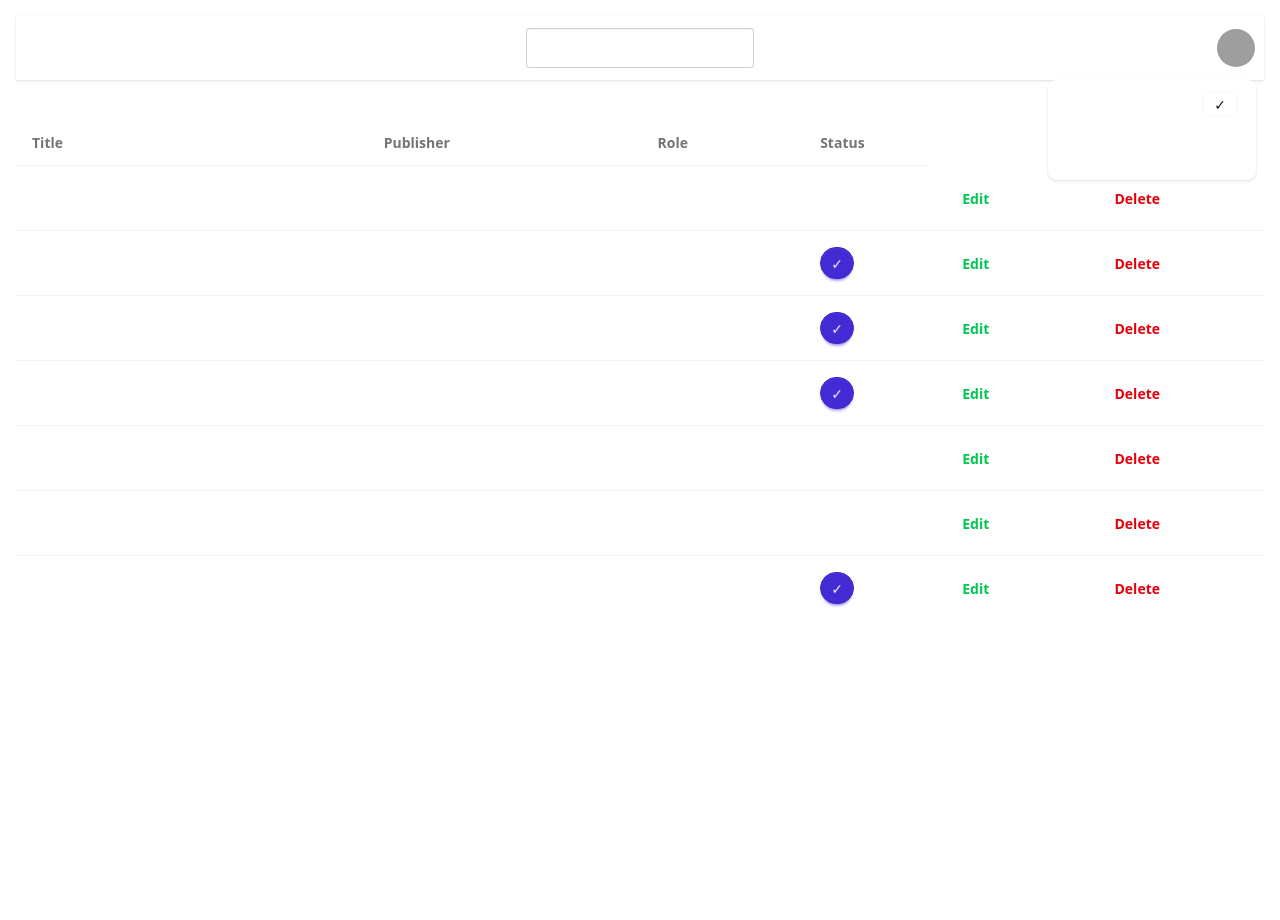
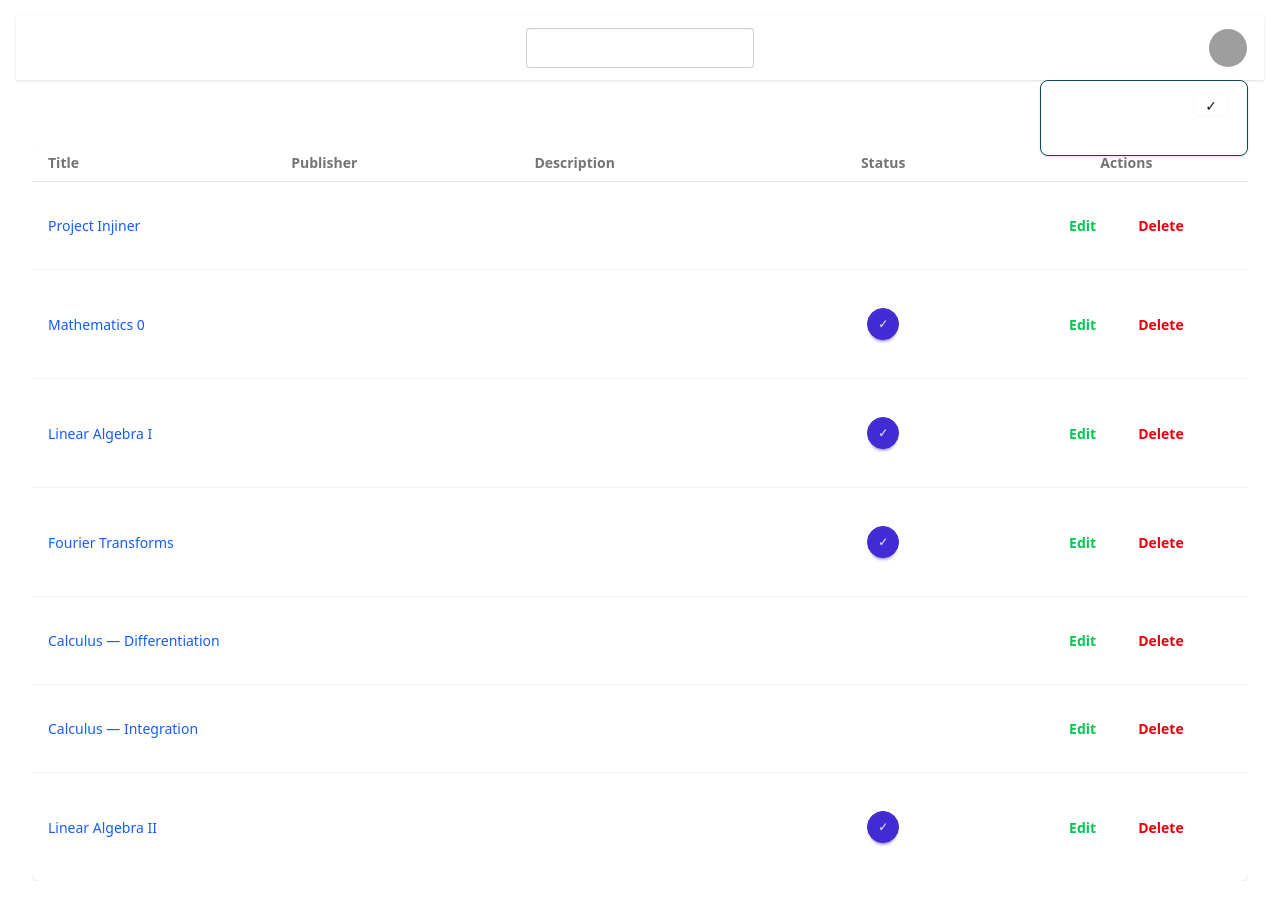
Before and after one commit to Delos-343/Bio-Injiner, a React (Vite) app: page / in a window 1280 px wide. Both pictures are taken after a click on the button 1236 px from the left and 48 px from the top of the page. Shown: the top 920 px of the page. Before the commit the page ends 800 px from the top, so only its background shows below. Built offline with nearby package versions, Linux system fonts and the light colour scheme; grey boxes are pictures that could not be loaded.

Commit message:
Refurbished Dashboard UI

```diff
--- a/src/components/Modal.jsx
+++ b/src/components/Modal.jsx
@@ -1,45 +1,154 @@
-import React from 'react'
+import React, { useEffect } from 'react'
+import ReactDOM from 'react-dom'
+
+/**
+ * A reusable modal component built with DaisyUI’s controlled-checkbox method.
+ *
+ * Props:
+ * - isOpen (boolean): Whether the modal is shown.
+ * - onClose (function): Called when the modal should close.
+ * - mode ("edit" | "view"): Determines title and submit button text.
+ * - onSubmit (function): Called with form values on submit.
+ */
 
 const Modal = ({ isOpen, onClose, mode, onSubmit }) => {
-  return (
+
+  useEffect(() => {
+    document.body.style.overflow = isOpen ? 'hidden' : ''
+    return () => { document.body.style.overflow = '' }
+  }, [isOpen]);
+
+  // Portal target
+  const modalRoot = document.body;
+
+  // Render nothing if portal target is missing
+  if (!modalRoot) return null;
+
+  return ReactDOM.createPortal(
     <>
-      {/* You can open the modal using document.getElementById('ID').showModal() method */}
-      <dialog id="my_modal_3" className="modal" open={isOpen}>
-        <div className="modal-box">
-          <h3 className="font-bold text-xl py-4 px-2">
-            { mode === 'edit' ? 'Edit Item' : 'Item Details' }
+      {/* Hidden toggle input controlling open/close */}
+      <input
+        type="checkbox"
+        id="my-modal-toggle"
+        className="modal-toggle"
+        checked={isOpen}
+        onChange={onClose}
+      />
+
+      <div
+        className="modal"
+        role="dialog"
+        aria-modal="true"
+        aria-labelledby="modal-title"
+        aria-describedby="modal-desc"
+      >
+        <div className="modal-box rounded-lg shadow-lg relative">
+          {/* Close button */}
+          <button
+            type="button"
+            className="btn btn-sm btn-circle btn-ghost absolute right-4 top-4"
+            onClick={onClose}
+            aria-label="Close modal"
+          >
+            ✕
+          </button>
+
+          {/* Header */}
+          <h3 id="modal-title" className="font-bold text-xl text-center mb-4">
+            {mode === 'edit' ? 'Edit Item' : 'Item Details'}
           </h3>
-          <form method="dialog">
-            {/* if there is a button in form, it will close the modal */}
-            <fieldset className="fieldset">
-              <legend className="fieldset-legend">
-                Title
-              </legend>
-              <input type="text" className="input" placeholder="Input the title here" />
-              <legend className="fieldset-legend">
-                Publisher
-              </legend>
-              <input type="text" className="input" placeholder="Write publisher name" />
-              <legend className="fieldset-legend">
-                Role
-              </legend>
-              <input type="text" className="input" placeholder="Set your designated role" />
-              <legend className="fieldset-legend">
-                Status
-              </legend>
-              <input type="text" className="input" placeholder="Set user's activity status" />
-            </fieldset>
-            <button className="btn btn-sm btn-circle btn-ghost absolute right-2 top-2">
-              ✕
-            </button>
-            <button type="submit" className="btn btn-primary btn-outline my-4">
-              { mode === 'edit' ? 'Save' : 'Add Item' }
-            </button>
+
+          {/* Form */}
+          <form
+            onSubmit={(e) => {
+              e.preventDefault()
+              const data = new FormData(e.currentTarget)
+              onSubmit(Object.fromEntries(data.entries()))
+            }}
+            aria-describedby="modal-desc"
+          >
+            <div className="flex flex-col space-y-4">
+              {/* Title */}
+              <div>
+                <label htmlFor="title" className="label">
+                  <span className="label-text my-2">
+                    Title
+                  </span>
+                </label>
+                <input
+                  id="title"
+                  name="title"
+                  type="text"
+                  className="input input-bordered w-full"
+                  required
+                />
+              </div>
+
+              {/* Publisher */}
+              <div>
+                <label htmlFor="publisher" className="label">
+                  <span className="label-text my-2">
+                    Publisher
+                  </span>
+                </label>
+                <input
+                  id="publisher"
+                  name="publisher"
+                  type="text"
+                  className="input input-bordered w-full"
+                />
+              </div>
+
+              {/* Description (multiline) */}
+              <div>
+                <label htmlFor="description" className="label">
+                  <span className="label-text my-2">
+                    Description
+                  </span>
+                </label>
+                <textarea
+                  id="description"
+                  name="description"
+                  rows={4}
+                  className="textarea textarea-bordered w-full"
+                />
+              </div>
+
+              {/* Status selector */}
+              <div>
+                <label htmlFor="status" className="label">
+                  <span className="label-text my-2">
+                    Status
+                  </span>
+                </label>
+                <select
+                  id="status"
+                  name="status"
+                  className="select select-bordered w-full"
+                  defaultValue={mode === 'edit' ? undefined : 'inactive'}
+                >
+                  <option value="active">
+                    Active
+                  </option>
+                  <option value="inactive">
+                    Inactive
+                  </option>
+                </select>
+              </div>
+            </div>
+
+            {/* Actions */}
+            <div className="modal-action justify-center mt-6">
+              <button type="submit" className="btn btn-primary btn-outline">
+                {mode === 'edit' ? 'Save' : 'Add Item'}
+              </button>
+            </div>
           </form>
         </div>
-      </dialog>
-    </>
-  )
+      </div>
+    </>,
+    modalRoot
+  );
 }
 
-export default Modal
+export default Modal;
--- a/src/components/Navbar.jsx
+++ b/src/components/Navbar.jsx
@@ -1,11 +1,19 @@
 import React from 'react'
+
+/**
+ * A responsive navigation bar with brand, full-width search input, and user/action controls.
+ * Props:
+ * - onOpen: () => void, callback for opening the sidebar/modal
+ */
 
 const Navbar = ({ onOpen }) => {
   return (
     <>
-      <div className="navbar bg-base-100 shadow-sm">
+      <div className="navbar bg-base-100 shadow-sm justify-between items-center px-4 py-2">
         <div className="navbar-start">
-          <a className="btn btn-ghost text-xl"> BioInjiner </a>
+          <a className="btn btn-ghost text-xl">
+            BioInjiner
+          </a>
         </div>
         <div className="navbar-center">
           <input type="text" placeholder="Search" className="input input-bordered w-full md:w-auto" />
@@ -26,7 +34,7 @@ const Navbar = ({ onOpen }) => {
             </div>
             <ul
               tabIndex={0}
-              className="menu menu-sm dropdown-content bg-base-100 rounded-box z-1 mt-3 w-52 p-2 shadow">
+              className="menu menu-sm dropdown-content bg-base-100 rounded-box border border-accent-content z-1 mt-3 w-52 p-2 shadow">
               <li>
                 <a className="justify-between">
                   Profile
@@ -35,14 +43,17 @@ const Navbar = ({ onOpen }) => {
                   </span>
                 </a>
               </li>
-              <li><a>Settings</a></li>
-              <li><a>Logout</a></li>
+              <li>
+                <a>
+                  Logout
+                </a>
+              </li>
             </ul>
           </div>
         </div>
       </div>
     </>
-  )
+  );
 }
 
-export default Navbar
+export default Navbar;
--- a/src/components/TableList.jsx
+++ b/src/components/TableList.jsx
@@ -1,51 +1,99 @@
 import React from 'react'
+
+/**
+ * A responsive table listing items with title, publisher, truncated description, status, and actions.
+ * Covers full width of the viewport with smooth, rounded header styling.
+ * Props:
+ * - handleOpen: (mode: string, item?: object) => void, callback to open modal in a given mode with optional item data
+ */
 
 const TableList = ({ handleOpen }) => {
 
   const items = [
-    { id: 1, title: "Project Injiner", publisher: "Fachry Dwi Handoko", role: "Developer", isActive: false },
-    { id: 2, title: "Mathematics 0", publisher: "Khalid Barelvi", role: "Author", isActive: true },
-    { id: 3, title: "Linear Algebra I", publisher: "Khalid Barelvi", role: "Author", isActive: true },
-    { id: 4, title: "Fourier Transforms", publisher: "Khalid Barelvi", role: "Author", isActive: true },
-    { id: 5, title: "Calculus — Differentiation", publisher: "Hasi", role: "Co-Author", isActive: false },
-    { id: 6, title: "Calculus — Integration", publisher: "Hasi", role: "Co-Author", isActive: false },
-    { id: 7, title: "Linear Algebra II", publisher: "Khalid Barelvi", role: "Author", isActive: true },
+    { id: 1, title: "Project Injiner", publisher: "Fachry Dwi Handoko", description: "Neque porro quisquam est qui dolorem ipsum quia dolor sit amet, consectetur, adipisci velit.", isActive: false },
+    { id: 2, title: "Mathematics 0", publisher: "Khalid Barelvi", description: "An introductory primer to fundamental mathematical concepts. It typically covers arithmetic operations, the number line, basic algebraic manipulation, and problem-solving strategies designed to prepare learners for more advanced topics in algebra and geometry.", isActive: true },
+    { id: 3, title: "Linear Algebra I", publisher: "Khalid Barelvi", description: "Studies regarding vector spaces and linear mappings between them, encompassing topics such as systems of linear equations, matrix algebra, determinants, and eigenvalues, which form the backbone of modern computational methods.", isActive: true },
+    { id: 4, title: "Fourier Transforms", publisher: "Khalid Barelvi", description: "In mathematics, the Fourier transform is an integral transform that decomposes a time- or space-domain function into its constituent frequencies, yielding a complex-valued function of frequency.", isActive: true },
+    { id: 5, title: "Calculus — Differentiation", publisher: "Hasi", description: "Measures the instantaneous rate of change of a function, representing the slope of the tangent line at a given point and serving as a fundamental tool in physics and optimization.", isActive: false },
+    { id: 6, title: "Calculus — Integration", publisher: "Hasi", description: "Continuous analog of a sum, used to calculate areas under curves, volumes, and other aggregated quantities by accumulating infinitesimal contributions.", isActive: false },
+    { id: 7, title: "Linear Algebra II", publisher: "Khalid Barelvi", description: "Explores inner product spaces, orthogonality, spectral theorems, and canonical forms such as Jordan and singular value decompositions.", isActive: true },
   ]
+
+  const truncateWords = (text, maxWords) => {
+
+    const words = text.split(/\s+/);
+
+    if (words.length <= maxWords) return text;
+
+    return words.slice(0, maxWords).join(' ') + '...';
+
+  }
 
   return (
     <>
-        <div className="overflow-x-auto mt-10">
-            <table className="table">
-                {/* head */}
+      <section className="w-full px-4 my-16">
+        <div className="overflow-x-auto w-full">
+            <div className="overflow-hidden rounded-lg shadow-sm">
+            <table className="table table-fixed w-full border-collapse">
                 <thead>
                 <tr>
-                        <th> Title </th>
-                        <th> Publisher </th>
-                        <th> Role </th>
-                        <th> Status </th>
+                    <th className="px-4 py-2 text-left bg-base-100 border-b border-gray-200 border-opacity-50 first:rounded-tl-lg last:rounded-tr-lg">
+                    Title
+                    </th>
+                    <th className="px-4 py-2 text-left bg-base-100 border-b border-gray-200 border-opacity-50">
+                    Publisher
+                    </th>
+                    <th className="px-4 py-2 text-left bg-base-100 border-b border-gray-200 border-opacity-50">
+                    Description
+                    </th>
+                    <th className="px-4 py-2 text-center bg-base-100 border-b border-gray-200 border-opacity-50">
+                    Status
+                    </th>
+                    <th className="px-4 py-2 text-center bg-base-100 border-b border-gray-200 border-opacity-50 first:rounded-tr-lg last:rounded-tr-lg">
+                    Actions
+                    </th>
                 </tr>
                 </thead>
-                <tbody className="hover:bg-base-300">
-                    {/* row 1 */}
-                    {items.map((item) => (
-                        <tr className="font-light" key={item.id}>
-                            <td>
-                                <a className="cursor-pointer"> "{item.title}" </a>
-                            </td>
-                            <td> {item.publisher} </td>
-                            <td> {item.role} </td>
-                            <td>
-                                <button className={`btn rounded-full w-8 h-8 ${item.isActive ? 'btn-primary' : 'btn-outline'}`}>
-                                    { item.isActive ? '✓' : '✗' }
+                <tbody>
+                {items.map(item => (
+                    <tr key={item.id} className="hover:bg-base-300">
+                    <td className="px-4 py-3 whitespace-nowrap">
+                        <button
+                        className="text-blue-600 hover:underline"
+                        onClick={() => handleOpen('view', item)}
+                        aria-label={`View details for ${item.title}`}
+                        >
+                        {item.title}
                         </button>
                     </td>
-                            <td>
-                                <button onClick={() => handleOpen('edit')} className="btn btn-ghost text-green-500">
+                    <td className="px-4 py-3 whitespace-nowrap">
+                        {item.publisher}
+                    </td>
+                    <td className="px-4 py-3">
+                        {truncateWords(item.description, 13)}
+                    </td>
+                    <td className="px-4 py-3 text-center">
+                        <button
+                        className={`btn btn-sm rounded-full w-8 h-8 m-auto ${
+                            item.isActive ? 'btn-primary' : 'btn-outline'
+                        }`}
+                        aria-label={item.isActive ? 'Active' : 'Inactive'}
+                        >
+                            {item.isActive ? '✓' : '✗'}
+                        </button>
+                    </td>
+                    <td className="px-4 py-3 text-center space-x-2">
+                        <button
+                        onClick={() => handleOpen('edit', item)}
+                        className="btn btn-ghost text-green-500"
+                        aria-label={`Edit ${item.title}`}
+                        >
                         Edit
                         </button>
-                            </td>
-                            <td>
-                                <button className="btn btn-ghost text-red-600">
+                        <button
+                        className="btn btn-ghost text-red-600"
+                        aria-label={`Delete ${item.title}`}
+                        >
                         Delete
                         </button>
                     </td>
@@ -54,8 +102,10 @@ const TableList = ({ handleOpen }) => {
                 </tbody>
             </table>
             </div>
+        </div>
+      </section>
     </>
-  )
+  );
 }
 
-export default TableList
+export default TableList;
```
Lines whose indentation alone changed are shown as unchanged.
